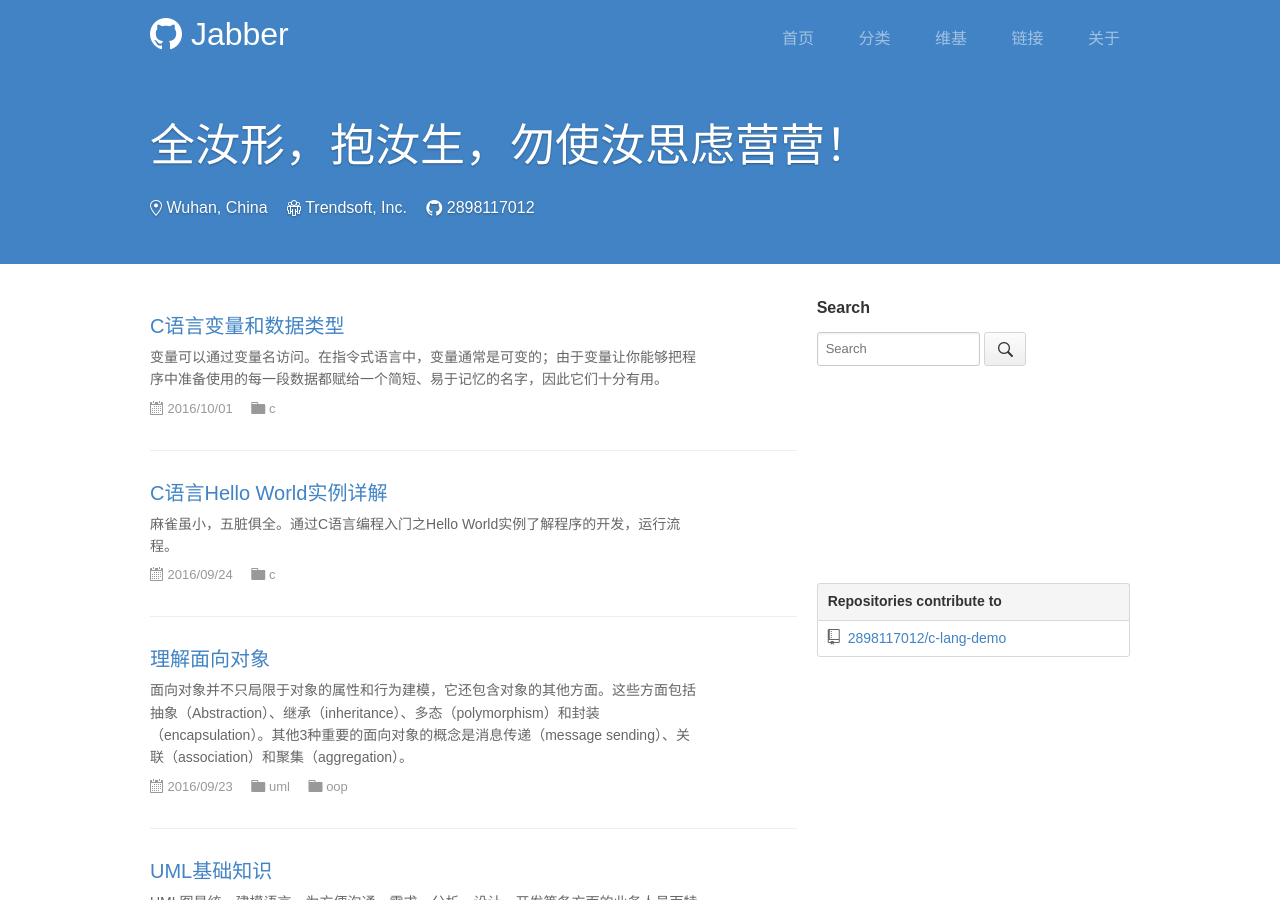
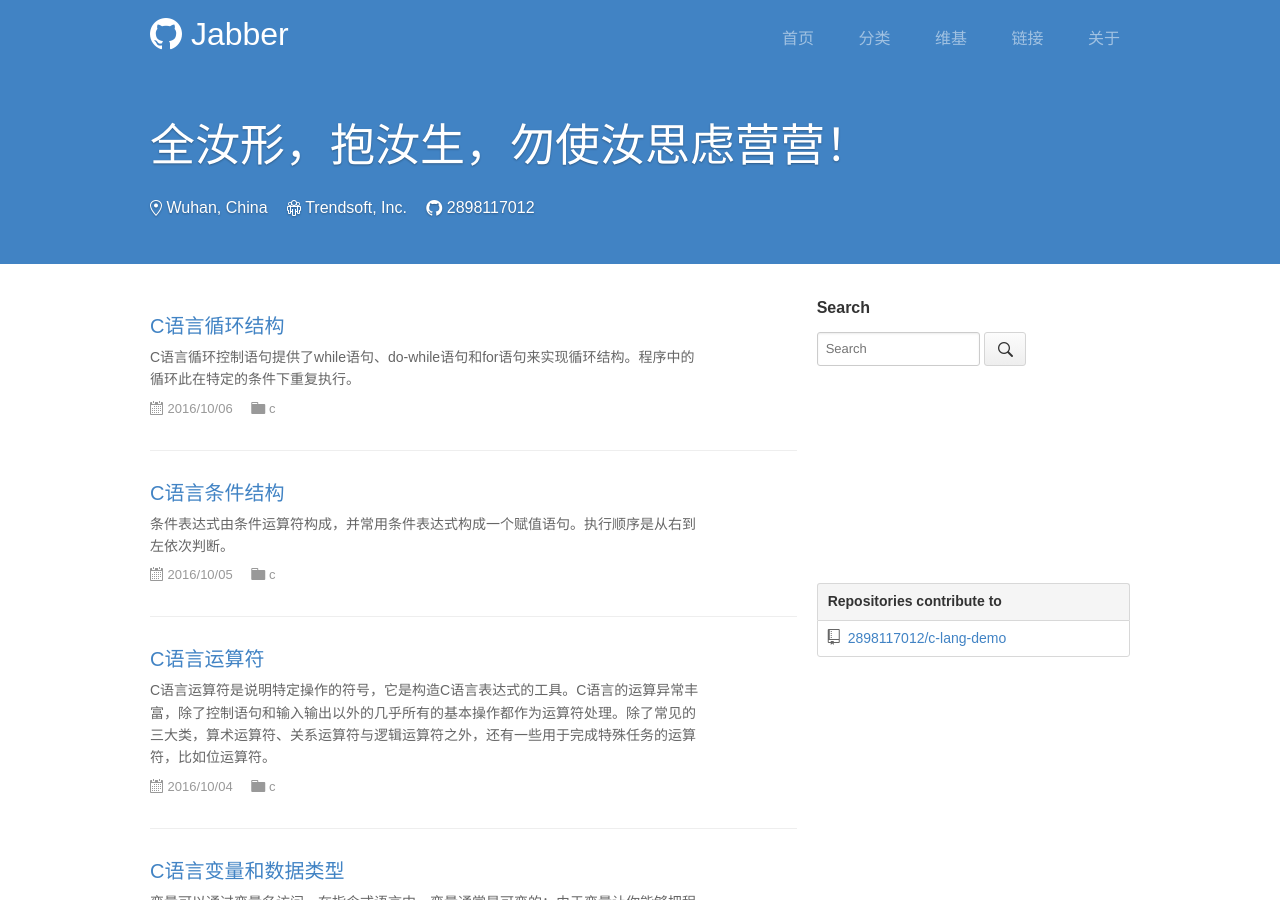
Before and after one commit to 2898117012/jabber, a Jekyll site: the page built from index.html, in a window 1280 px wide and 900 px high. Built offline with Jekyll 4.4.1, drawn with Linux system fonts in a browser that asks for light colours; the list of posts is cut into pages by our own code; comment, search, counter and statistics services are not loaded.

Commit message:
更新文章

````diff
--- /dev/null
+++ b/_posts/2016-10-4-c-language-operator.md
@@ -0,0 +1,168 @@
+---
+layout: post
+comments: true
+title: C语言运算符
+categories: [c]
+description: C语言运算符
+keywords: c, c++,c语言,c语言入门
+---
+
+C语言运算符是说明特定操作的符号，它是构造C语言表达式的工具。C语言的运算异常丰富，除了控制语句和输入输出以外的几乎所有的基本操作都作为运算符处理。除了常见的三大类，算术运算符、关系运算符与逻辑运算符之外，还有一些用于完成特殊任务的运算符，比如位运算符。
+
+## 算术运算符
+<table>
+	<thead>
+		<tr>
+			<th>运算符</th>
+			<th>说明</th>
+		</tr>
+	</thead>
+	<tbody>
+		<tr>
+			<td>+</td>
+			<td>加</td>
+		</tr>
+		<tr>
+			<td>-</td>
+			<td>减</td>
+		</tr>
+		<tr>
+			<td>*</td>
+			<td>乘</td>
+		</tr>
+		<tr>
+			<td>/</td>
+			<td>除</td>
+		</tr>
+		<tr>
+			<td>%</td>
+			<td>取余</td>
+		</tr>
+		<tr>
+			<td>++</td>
+			<td>自增</td>
+		</tr>
+		<tr>
+			<td>--</td>
+			<td>自减</td>
+		</tr>
+	</tbody>
+</table>
+
+## 赋值运算符
+
+<table>
+	<thead>
+		<tr>
+			<th>运算符</th>
+			<th>说明</th>
+		</tr>
+	</thead>
+	<tbody>
+		<tr>
+			<td>+=</td>
+			<td>a=a+b</td>
+		</tr>
+		<tr>
+			<td>-=</td>
+			<td>a=a-b</td>
+		</tr>
+		<tr>
+			<td>*=</td>
+			<td>a=a*b</td>
+		</tr>
+		<tr>
+			<td>/=</td>
+			<td>a=a/b</td>
+		</tr>
+		<tr>
+			<td>%=</td>
+			<td>a=a%b</td>
+		</tr>
+	</tbody>
+</table>
+
+## 关系运算符
+
+<table>
+	<thead>
+		<tr>
+			<th>运算符</th>
+			<th>说明</th>
+		</tr>
+	</thead>
+	<tbody>
+		<tr>
+			<td>></td>
+			<td>大于</td>
+		</tr>
+		<tr>
+			<td><</td>
+			<td>小于</td>
+		</tr>
+		<tr>
+			<td>>=</td>
+			<td>大于等于</td>
+		</tr>
+		<tr>
+			<td><=</td>
+			<td>小于等于</td>
+		</tr>
+		<tr>
+			<td>==</td>
+			<td>等于</td>
+		</tr>
+		<tr>
+			<td>!=</td>
+			<td>不等于</td>
+		</tr>
+	</tbody>
+</table>
+
+## 逻辑运算符
+
+<table>
+	<thead>
+		<tr>
+			<th>运算符</th>
+			<th>说明</th>
+		</tr>
+	</thead>
+	<tbody>
+		<tr>
+			<td>&&</td>
+			<td>与</td>
+		</tr>
+		<tr>
+			<td>||</td>
+			<td>或</td>
+		</tr>
+		<tr>
+			<td>!</td>
+			<td>非</td>
+		</tr>
+	</tbody>
+</table>
+
+> 0表示假,1表示真。在C语言中非0为真
+
+### 条件运算符
+
+```c
+expr1 ? expr2 : pxpr3;
+```
+
+> 如：max=num1>num2?num1:num2;
+
+### sizeof运算符
+
+> 如：`sizeof(int)`计算运算符占用内存的大小
+
+## 运算符优先级
+
+> `()` 高于 `!`、`++`、`--`、`sizeof` 高于 `*`、`/`、`%` 高于 `+`、`-` 高于 `<`、`<=`、`>`、`>=` 高于 `==`、`!=` 高于 `&&` > `||` 高于 `=`、`+=`、`-=`、`*=`、`/=`、`%=`
+
+- 一元运算符是指那些只处理一个操作的运算符。如`++`，`--`
+- 二元运算符是指处理两个操作的运算符。	如`+`、`-`、`*`、`/`、`%`
+
+> 变量和（或）常量与符号的组合称为表达式
--- /dev/null
+++ b/_posts/2016-10-5-c-language-condition-structure.md
@@ -0,0 +1,139 @@
+---
+layout: post
+comments: true
+title: C语言条件结构
+categories: [c]
+description: C语言条件结构
+keywords: c, c++,c语言,c语言入门
+---
+
+条件表达式由条件运算符构成，并常用条件表达式构成一个赋值语句。执行顺序是从右到左依次判断。
+
+## 表达式结构
+
+### `if`结构
+
+```c
+if(a==b){//a==b是条件
+   //语名块 a==b 时执行
+}
+```
+
+### `if`、`else`结构
+
+```c
+if(a==b){//a==b是条件
+   //语名块 a==b 时执行
+}else{
+   //语名块 a!=b 时执行
+}
+```
+
+### 多重`if`结构
+
+```c
+if(a==b){//a==b是条件
+   //语名块 a==b 时执行
+}else if(a==c){//a==c是条件
+   //语名块 a==c 时执行
+}else if(a==d){//a==d是条件
+   //语名块 a==d 时执行
+}else{
+   //语名块 a!=b,c,d 时执行
+}
+```
+
+### 嵌套`if`结构
+```c
+if(a==b){//a==b是条件
+   //语名块 a==b 时执行
+   if(a==5){//a==5是条件
+      //语名块 a==5 时执行
+   }else{
+      //语名块 a!=5 时执行
+   }
+}else{
+   //语名块 a!=b 时执行
+   if(a==c){//a==c是条件
+      //语名块 a==c 时执行
+   }else{
+      //语名块 a!=c 时执行
+   }
+}
+```
+
+### `switch`结构
+
+```c
+switch(a){//a是变量
+   case b：//b是常量
+      //语句块 a==b时执行
+      break; //跳出switch
+   case c：
+      //语句块 a==c时执行
+      break; //跳出switch
+   case d：
+      //语句块 a==d时执行
+      break; //跳出switch
+   default:
+      //语句块
+}
+```
+
+- 在`case`后的各常量表达式值不能相同，否则会出现错误
+- default 可以省略
+
+> 多重if结构用于一到三路的分支比较好，switch可用于多重分支
+
+#### 有`break`的`switch`结构 示例
+
+```c
+#include <stdio.h>
+int main(void) {
+   int a = 5;
+   switch(a){
+      case 4:
+         printf("%d\n",4);
+         break;
+      case 5:
+         printf("%d\n",5);
+         break;
+      case 6:
+         printf("%d\n",6);
+         break;
+      default:
+         printf("default");
+   }
+   return 0;
+}
+/*** output
+ * 5
+ ***/
+```
+
+#### 无`break`的`switch`结构 示例
+
+```c
+#include <stdio.h>
+int main(void) {
+   int a = 5;
+   switch(a){
+      case 4:
+         printf("%d\n",4);
+      case 5:
+         printf("%d\n",5);
+      case 6:
+         printf("%d\n",6);
+      default:
+         printf("default");
+   }
+   return 0;
+}
+/*** output
+ * 5
+ * 6
+ * default
+ ***/
+```
+
+- [示例代码](https://github.com/2898117012/c-lang-demo/tree/master/switch){:target="_blank"}
--- /dev/null
+++ b/_posts/2016-10-6-c-language-cyclic-structure.md
@@ -0,0 +1,105 @@
+---
+layout: post
+comments: true
+title: C语言循环结构
+categories: [c]
+description: C语言循环结构
+keywords: c, c++,c语言,c语言入门
+---
+
+C语言循环控制语句提供了`while`语句、`do`-`while`语句和`for`语句来实现循环结构。程序中的循环此在特定的条件下重复执行。
+
+## 表达式结构
+
+### `while`结构
+
+```c
+int i = 10;
+while(i--){ //i--是条件
+   //语名块 i>0 时执行
+}
+```
+
+> 用于在特定的条件为真的情况下重复执行（先判断后执行）
+
+### `do`、`while`结构
+
+```c
+int i = 10;
+do{
+   //语名块 i>0 时执行
+}while(i--);//i--是条件
+```
+
+> 用于在特定的条件为真的情况下重复执行，至少执行一次（先执行，后判断）
+
+### `for`结构
+
+```c
+for(int i=0;i<=10;i++){
+   //语名块 i<=10 时执行
+}
+```
+
+> for ( [表达式 1]; [表达式 2 ]; [表达式3] )
+
+- 表达式1：一般为赋值表达式，给控制变量赋初值；
+- 表达式2：关系表达式或逻辑表达式，循环控制条件；
+- 表达式3：一般为赋值表达式，给控制变量增量或减量；
+
+> 用于在特定的条件为真的情况下重复执行（先判断后执行）
+
+#### `break;`
+
+```c
+#include <stdio.h>
+int main(void) {
+    for(int i=0;i<=10;i++){
+        if(i==5){
+            break;
+        }
+        printf("%d\n",i);
+    }
+    return 0;
+}
+/***
+ * output
+ * 0
+ * 1
+ * 2
+ * 3
+ * 4
+ ***/
+```
+> 可使程序终止循环而执行后面的语句，可在条件结构和循环结构中使用。
+
+#### `continue;`
+
+```c
+#include <stdio.h>
+int main(void) {
+    for(int i=0;i<=10;i++){
+        if(i==5){
+            continue;
+        }
+        printf("%d\n",i);
+    }
+    return 0;
+}
+/***
+ * output
+ * 0
+ * 1
+ * 2
+ * 3
+ * 4
+ * 6
+ * 7
+ * 8
+ * 9
+ * 10
+ ***/
+```
+> 只能用在循环里，作用是跳过循环体中剩余的语句而准备执行下一次循环。
+
+- [示例代码](https://github.com/2898117012/c-lang-demo/tree/master/while){:target="_blank"}
````
Also changed, not shown: _drafts/2016-10-1-c-language-condition-structure.md (deleted, +0 -44 lines), _drafts/2016-10-1-c-language-cyclic-structure.md (deleted, +0 -31 lines), _drafts/2016-10-1-c-language-operator.md (deleted, +0 -93 lines), _posts/2016-9-24-c-language-hello-world.md (+2 -0 lines).
